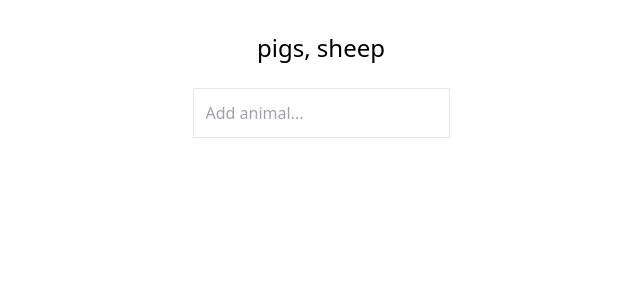
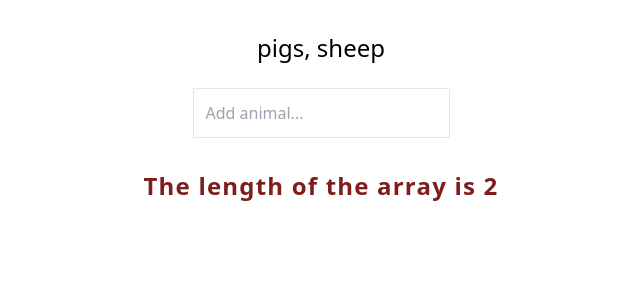
Before and after one commit to xiraynedev/fundamentals, a React app: page / in a window 1280 px wide. Shown: the top 300 px of the page, without its empty margins (319-959 px from the left). Built offline with nearby package versions, Linux system fonts and the light colour scheme.

Commit message:
add length property to paragraph

```diff
--- a/src/components/Array/Push/Push.tsx
+++ b/src/components/Array/Push/Push.tsx
@@ -27,6 +27,7 @@ export const Push: FC = () => {
                  className="border p-3 mt-6 outline-blue-200"
           />
         </form>
+        <p className='mt-8 font-bold tracking-wider text-2xl text-red-900'>The length of the array is {animals.length}</p>
       </div>
     </>
   );
```
